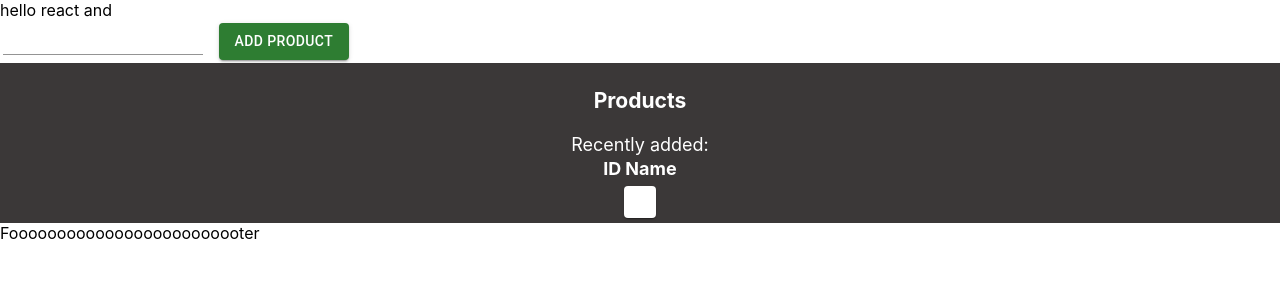
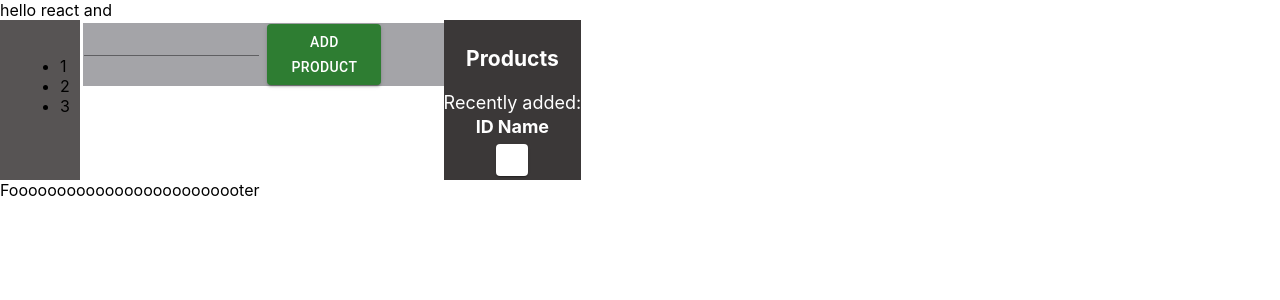
Before and after one commit to Buchtl/graphql, a React (Create React App) app in the folder apollo_frontend/: page / in a window 1280 px wide. Shown: the top 300 px of the page. Built offline with nearby package versions, Linux system fonts and the light colour scheme; no server answers.

Commit message:
wip: refactor and layout

```diff
--- /dev/null
+++ b/apollo_frontend/src/components/CreateProduct/CreateProduct.css
@@ -0,0 +1,5 @@
+
+.MyBox {
+  padding: 1px;
+  background-color: rgb(164, 164, 168);
+}
--- a/apollo_frontend/src/CreateProduct.tsx
+++ b/apollo_frontend/src/components/CreateProduct/CreateProduct.tsx
@@ -1,4 +1,4 @@
-import './App.css';
+import './CreateProduct.css';
 import { useState, ChangeEvent } from "react";
 import { gql, useMutation } from '@apollo/client';
 import { FormEvent } from 'react';
@@ -45,11 +45,11 @@ function CreateProduct() {
     <div>
       <Box className='MyBox'>
         <form onSubmit={handleSubmit}>
-          <Grid container spacing={2}>
-            <Grid item xs={2}>
+          <Grid container spacing={1}>
+            <Grid item xs={6}>
               <TextField variant="standard" type="text" id="name" name="name" value={formData.name} onChange={handleInputChange}></TextField>
             </Grid>
-            <Grid item xs={2}>
+            <Grid item xs={4}>
               <Button type="submit" variant="contained" color="success" >Add Product</Button>
             </Grid>
           </Grid>
--- a/apollo_frontend/src/components/Layout/Layout.tsx
+++ b/apollo_frontend/src/components/Layout/Layout.tsx
@@ -1,4 +1,3 @@
-import React from "react";
 import "./Layout.css";
 import Header from "../Header/Header";
 import Footer from "../Footer/Footer";
--- a/apollo_frontend/src/ProductDynamicList.tsx
+++ b/apollo_frontend/src/components/ProductDynamicList.tsx
@@ -1,4 +1,4 @@
-import './App.css';
+import './App/App.css';
 import { useState, useEffect } from "react";
 import { ApolloClient, InMemoryCache, gql, useQuery, useSubscription } from '@apollo/client';
 import { List, ListItem, ListItemText, Paper, Grid } from '@mui/material';
--- a/apollo_frontend/src/ProductList.tsx
+++ b/apollo_frontend/src/components/ProductList.tsx
@@ -1,7 +1,6 @@
-import './App.css';
+import './App/App.css';
 import { useState, useEffect } from "react";
 import { ApolloClient, InMemoryCache, gql } from '@apollo/client';
-import { Button, TextField, Grid, Box } from '@mui/material';
 
 interface Product {
   id: string;
--- /dev/null
+++ b/apollo_frontend/src/components/Sidebar/Sidebar.css
@@ -0,0 +1,5 @@
+aside {
+  width: 40px;
+  background-color: #575454;
+  padding: 20px;
+}
--- /dev/null
+++ b/apollo_frontend/src/components/Sidebar/Sidebar.tsx
@@ -0,0 +1,19 @@
+// Sidebar.tsx
+import './Sidebar.css'
+import React from 'react';
+
+const Sidebar: React.FC = () => {
+  return (
+    <aside>
+      <nav>
+        <ul>
+          <li>1</li>
+          <li>2</li>
+          <li>3</li>
+        </ul>
+      </nav>
+    </aside>
+  );
+};
+
+export default Sidebar;
--- a/apollo_frontend/src/index.css
+++ b/apollo_frontend/src/index.css
@@ -11,3 +11,8 @@ code {
   font-family: source-code-pro, Menlo, Monaco, Consolas, 'Courier New',
     monospace;
 }
+
+/* Add this to your CSS or SCSS file */
+.layout-container {
+  display: flex;
+}
--- a/apollo_frontend/src/index.tsx
+++ b/apollo_frontend/src/index.tsx
@@ -2,13 +2,14 @@ import React from 'react';
 import ReactDOM from 'react-dom/client';
 import './index.css';
 import reportWebVitals from './reportWebVitals';
-import CreateProduct from './CreateProduct';
+import CreateProduct from './components/CreateProduct/CreateProduct';
 import { ApolloClient, ApolloProvider, InMemoryCache, HttpLink, split } from '@apollo/client';
 import { GraphQLWsLink } from '@apollo/client/link/subscriptions';
 import { createClient } from 'graphql-ws';
 import { getMainDefinition } from '@apollo/client/utilities';
-import ProductDynamicList from './ProductDynamicList';
+import ProductDynamicList from './components/ProductDynamicList';
 import Layout from './components/Layout/Layout';
+import Sidebar from './components/Sidebar/Sidebar';
 
 const root = ReactDOM.createRoot(
   document.getElementById('root') as HTMLElement
@@ -56,8 +57,11 @@ root.render(
   <React.StrictMode>
     <ApolloProvider client={client}>
       <Layout>
-        <CreateProduct />
-        <ProductDynamicList />
+        <div className="layout-container">
+          <Sidebar />
+          <CreateProduct />
+          <ProductDynamicList />
+        </div>
       </Layout>
     </ApolloProvider>
   </React.StrictMode>
```
Also changed, not shown: apollo_frontend/src/components/App/App.css (renamed from apollo_frontend/src/App.css), apollo_frontend/src/components/App/App.tsx (renamed from apollo_frontend/src/App.tsx), apollo_frontend/src/components/HelloWorld.tsx (renamed from apollo_frontend/src/HelloWorld.tsx), 1 other file (tests, documents, lock files or other folders).
